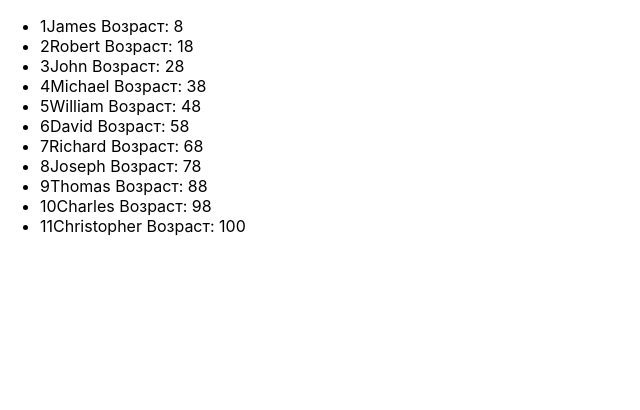
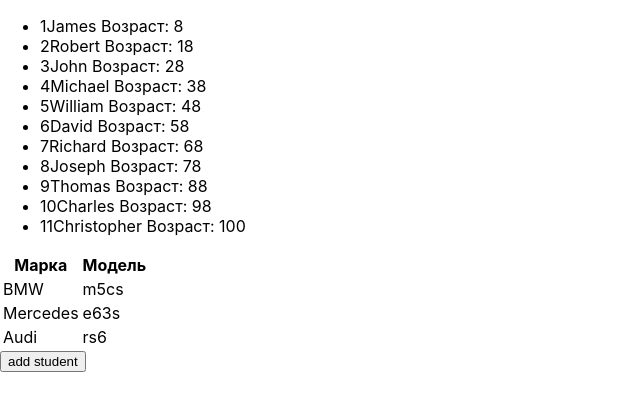
Before and after one commit to Knakna/learn-react, a React (Create React App) app: page / in a window 1280 px wide. Shown: the top 410 px of the page, without its empty margins (0-640 px from the left). Built offline with nearby package versions, Linux system fonts and the light colour scheme.

Commit message:
add second example

```diff
--- a/src/App.tsx
+++ b/src/App.tsx
@@ -1,5 +1,18 @@
 import React, {useState} from 'react';
 import NewComponent from './newComponent/NewComponent';
+
+
+export type TopCarType = {
+    manufacturer: string,
+    model: string
+}
+
+
+const topCars: TopCarType[] = [
+    {manufacturer: 'BMW', model: 'm5cs'},
+    {manufacturer: 'Mercedes', model: 'e63s'},
+    {manufacturer: 'Audi', model: 'rs6'}
+]
 
 
 function App() {
@@ -17,9 +30,18 @@ function App() {
             {id: 11, name: "Christopher", age: 100},
         ]
     )
+
+    const addStudent = () => {
+        setStudents([...students, {id: 12, name: "Chris", age: 101}])
+    }
+
     return (
         <>
-             <NewComponent students={students}/>
+             <NewComponent
+                 students={students}
+                 topCars={topCars}
+             />
+             <button onClick={addStudent}>add student</button>
         </>
 
 
--- a/src/newComponent/NewComponent.tsx
+++ b/src/newComponent/NewComponent.tsx
@@ -1,10 +1,12 @@
-import React, {useState} from 'react';
+import React from 'react';
+import {TopCarType} from '../App';
 
 
 // methode map
 
 type NewComponentType = {
     students: Array<StudentType>
+    topCars: TopCarType[]
     // students: StudentType[]
 }
 
@@ -13,27 +15,60 @@ type StudentType = {
     name: string,
     age: number
 }
-
-function NewComponent(props: NewComponentType) {
-    // debugger
-    return (
-        <ul>
-            {props.students.map((objectFromStudentArray, index) => {
-                debugger
-                return (
-                    <li key={objectFromStudentArray.id}>
-                        <span>{objectFromStudentArray.id}</span>
-
-                        <span>{objectFromStudentArray.name} </span>
-                        <span>Возраст: {objectFromStudentArray.age}</span>
+//
+// type TopCarsType = {
+//     cars: Array<TopCarType>
+// }
 
 
+function NewComponent({students, topCars}: NewComponentType) {
+    // debugger
 
-                    </li>
-                )
-            } )}
+    return (
 
-        </ul>
+        <>
+            <ul>
+                {students.map((student: StudentType, index) => {
+                    return (
+                        <li key={index + 1}>
+                            <span>{student.id}</span>
+                            <span>{student.name} </span>
+                            <span>Возраст: {student.age}</span>
+                        </li>
+                    )
+                })}
+            </ul>
+
+            <table>
+                <thead>
+                <tr>
+                    <th>
+                        Марка
+                    </th>
+                    <th>
+                        Модель
+                    </th>
+                </tr>
+                </thead>
+                <tbody>
+                {
+                    topCars.map((car, index) => {
+                        return (
+                            <tr key={index}>
+                                <td>
+                                    {car.manufacturer}
+                                </td>
+                                <td>
+                                    {car.model}
+                                </td>
+                            </tr>
+                        )
+                    })
+                }
+                </tbody>
+            </table>
+        </>
+
     );
 }
 
```
